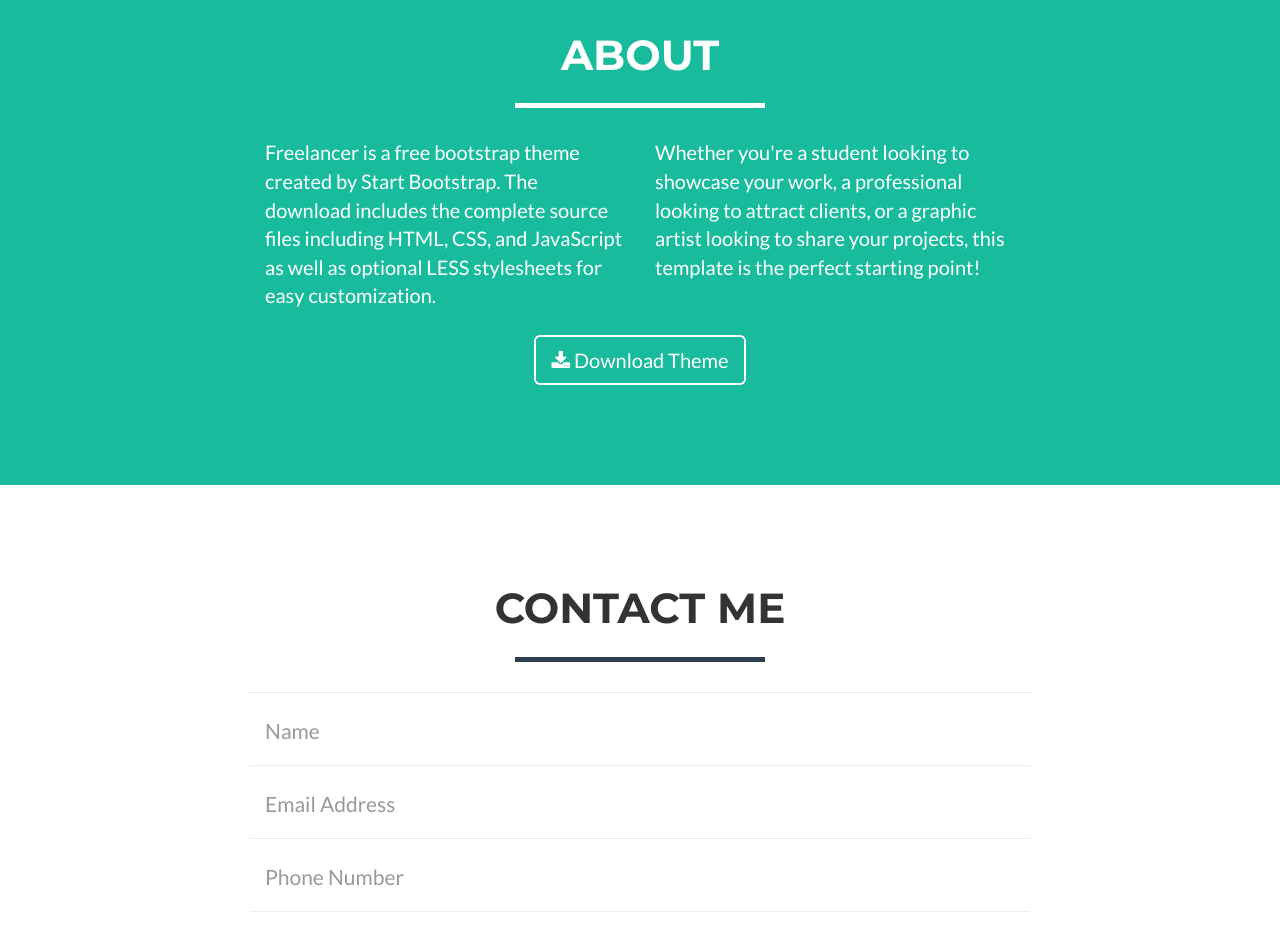
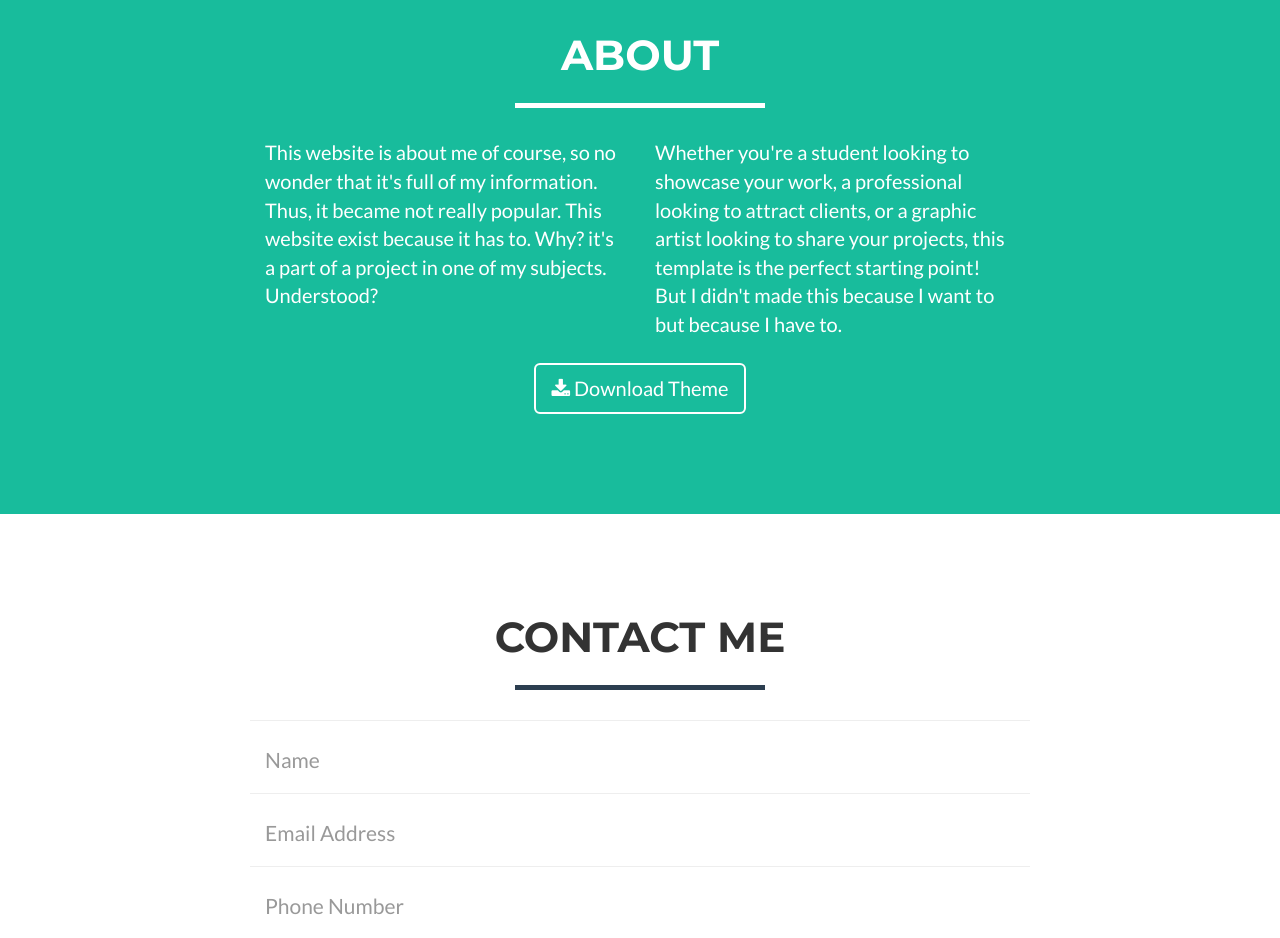
Before and after one commit to angeluhsalva/angeluhsalva.github.io, a website: page index.html in a window 1280 px wide. Shown: the part 1720-2658 px from the top of the page. Drawn offline with nearby package versions, Linux system fonts and the light colour scheme.

Commit message:
Add files via upload

```diff
--- a/index.html
+++ b/index.html
@@ -167,10 +167,10 @@
             </div>
             <div class="row">
                 <div class="col-lg-4 col-lg-offset-2">
-                    <p>Freelancer is a free bootstrap theme created by Start Bootstrap. The download includes the complete source files including HTML, CSS, and JavaScript as well as optional LESS stylesheets for easy customization.</p>
+                    <p>This website is about me of course, so no wonder that it's full of my information. Thus, it became not really popular. This website exist because it has to. Why? it's a part of a project in one of my subjects. Understood?</p>
                 </div>
                 <div class="col-lg-4">
-                    <p>Whether you're a student looking to showcase your work, a professional looking to attract clients, or a graphic artist looking to share your projects, this template is the perfect starting point!</p>
+                    <p>Whether you're a student looking to showcase your work, a professional looking to attract clients, or a graphic artist looking to share your projects, this template is the perfect starting point! But I didn't made this because I want to but because I have to.</p>
                 </div>
                 <div class="col-lg-8 col-lg-offset-2 text-center">
                     <a href="#" class="btn btn-lg btn-outline">
```
